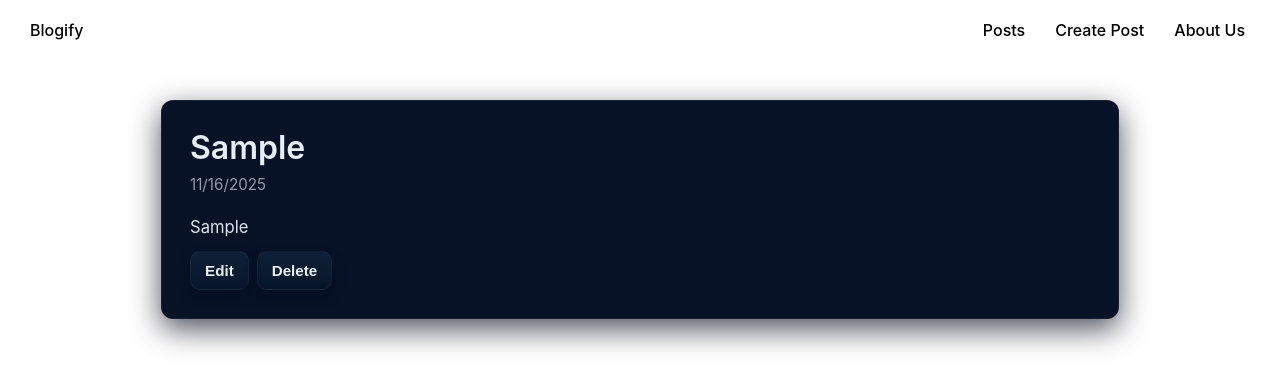
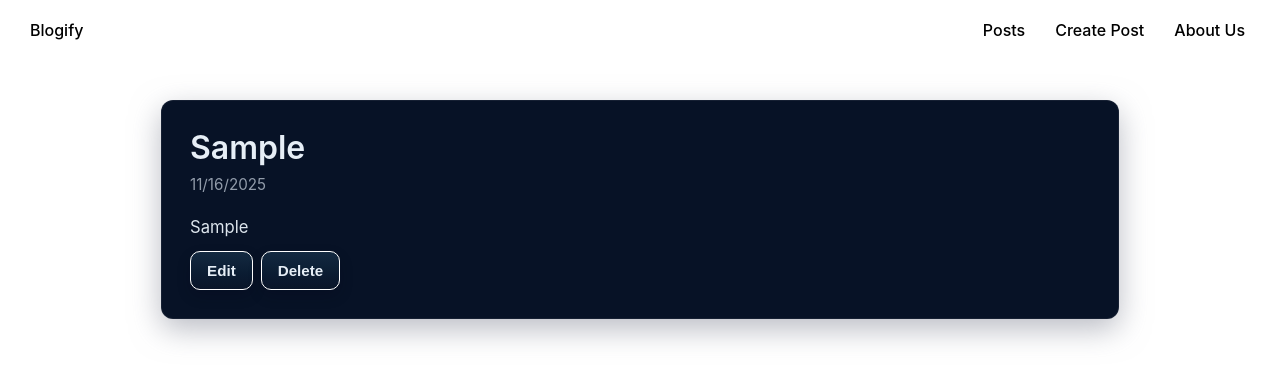
Before and after one commit to Mikydad/Blog_post_app, a React (Vite) app: page /create_page in a window 1280 px wide. Both pictures are taken after typing "Sample", "Sample" into the empty fields and a click on the button "Create post". Shown: the top 388 px of the page. Built offline with nearby package versions, Linux system fonts and the light colour scheme.

Commit message:
some buttons style change

```diff
--- a/src/components/PostDetailPage/PostDetailPage.modul.css
+++ b/src/components/PostDetailPage/PostDetailPage.modul.css
@@ -15,66 +15,112 @@
   border: 1px solid rgba(255,255,255,0.06);
   border-radius: 12px;
   color: var(--text);
-  box-shadow: 0 10px 30px rgba(2,6,23,0.7);
+  box-shadow: 0 10px 30px rgba(156, 159, 171, 0.7);
 }
-.button_bottom{
+/* Base Button */
+.button_bottom {
   display: inline-flex;
   align-items: center;
+  justify-content: center;
   gap: 8px;
-  padding: 10px 14px;
+
+  padding: 10px 16px;
   border-radius: 10px;
   margin: 8px 8px 0 0;
-  border: 1px solid rgba(255,255,255,0.04);
-  /* lighter, more translucent background so it doesn't darken the card */
-  background: linear-gradient(180deg, rgba(109,211,255,0.08), rgba(109,211,255,0.02));
+
+  background: linear-gradient(
+    180deg,
+    rgba(109, 211, 255, 0.12) 0%,
+    rgba(63, 184, 232, 0.06) 60%,
+    rgba(168, 182, 209, 0.02) 100%
+  );
+  border: 1px solid white;
+  border-width: 0.2px;
+
   color: var(--text);
   font-size: 0.95rem;
   font-weight: 600;
+
   cursor: pointer;
-  transition: transform .12s ease, box-shadow .12s ease, background .12s ease, opacity .12s;
-  box-shadow: 0 6px 14px rgba(2,6,23,0.22);
   user-select: none;
+  transition:
+    transform 0.12s ease,
+    box-shadow 0.12s ease,
+    background 0.12s ease,
+    opacity 0.12s ease;
+
+  box-shadow: 0 6px 14px rgba(2, 6, 23, 0.20);
 }
 
-/* Hover / active / focus states for better affordance */
-.button_bottom:hover{
+/* Hover */
+.button_bottom:hover {
   transform: translateY(-2px);
-  box-shadow: 0 10px 24px rgba(2,6,23,0.28);
-  background: linear-gradient(180deg, rgba(109,211,255,0.14), rgba(109,211,255,0.04));
+  box-shadow: 0 12px 28px rgba(2, 6, 23, 0.28);
+  background: linear-gradient(
+    180deg,
+    rgba(98, 188, 227, 0.18),
+    rgba(109, 211, 255, 0.06)
+  );
 }
 
-.button_bottom:active{
+/* Active (pressed) */
+.button_bottom:active {
   transform: translateY(0);
-  box-shadow: 0 6px 12px rgba(2,6,23,0.18);
+  box-shadow: 0 6px 12px rgba(192, 194, 207, 0.16);
+  background: linear-gradient(
+    180deg,
+    rgba(68, 191, 252, 0.14),
+    rgba(18, 161, 223, 0.05)
+  );
 }
 
-.button_bottom:focus{
-  outline: 3px solid rgba(109,211,255,0.14);
-  outline-offset: 2px;
+/* Focus (keyboard accessibility) */
+.button_bottom:focus {
+  outline: 2px solid rgba(109, 211, 255, 0.35);
+  outline-offset: 3px;
 }
 
-/* Variants */
-.button_bottom.primary{
-  /* softer, lighter primary so it doesn't read as a heavy dark block */
-  background: linear-gradient(90deg, rgba(109,211,255,0.16), rgba(63,184,232,0.10));
+/* Primary Variant */
+.button_bottom.primary {
+  background: linear-gradient(
+    90deg,
+    rgba(109, 211, 255, 0.22),
+    rgba(63, 184, 232, 0.14)
+  );
+  border: none;
   color: var(--card);
-  border: none;
+  box-shadow: 0 6px 16px rgba(18, 161, 223, 0.20);
 }
 
-.button_bottom.ghost{
+.button_bottom.primary:hover {
+  background: linear-gradient(
+    90deg,
+    rgba(109, 211, 255, 0.30),
+    rgba(63, 184, 232, 0.20)
+  );
+}
+
+/* Ghost Variant */
+.button_bottom.ghost {
   background: transparent;
-  border: 1px solid rgba(255,255,255,0.04);
+  border: 1px solid rgba(255, 255, 255, 0.05);
   color: var(--text);
 }
 
-/* Disabled state */
+.button_bottom.ghost:hover {
+  background: rgba(255, 255, 255, 0.04);
+}
+
+/* Disabled */
 .button_bottom[disabled],
-.button_bottom.disabled{
+.button_bottom.disabled {
   opacity: 0.55;
   cursor: not-allowed;
   transform: none;
   box-shadow: none;
+  background: rgba(255, 255, 255, 0.04);
 }
+
 .post-detail-container h1{
   margin: 0 0 8px 0;
   font-size: clamp(1.4rem, 2.6vw, 2rem);
```
